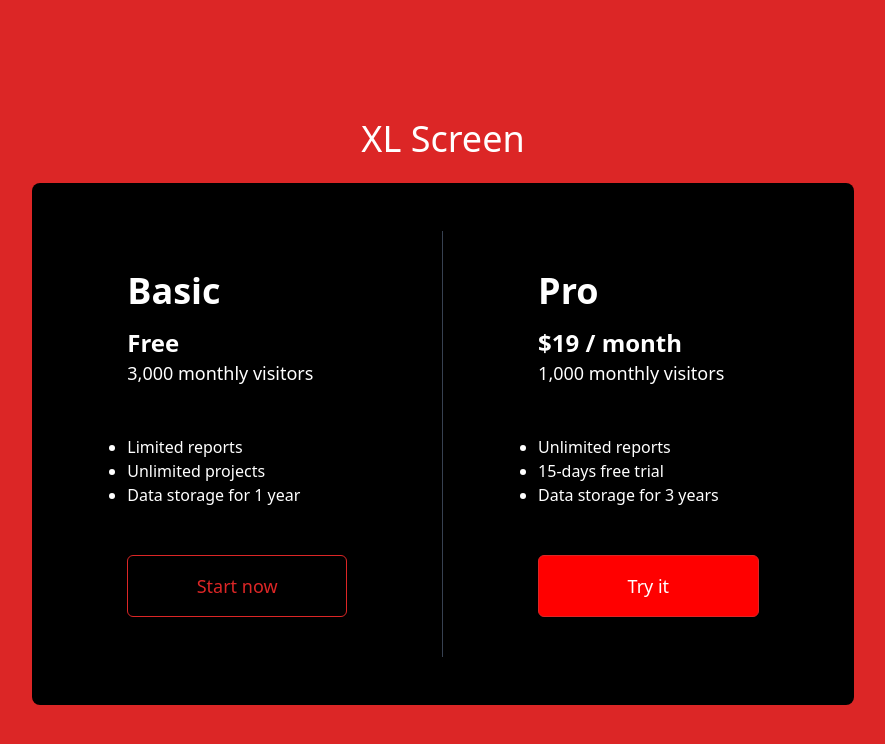
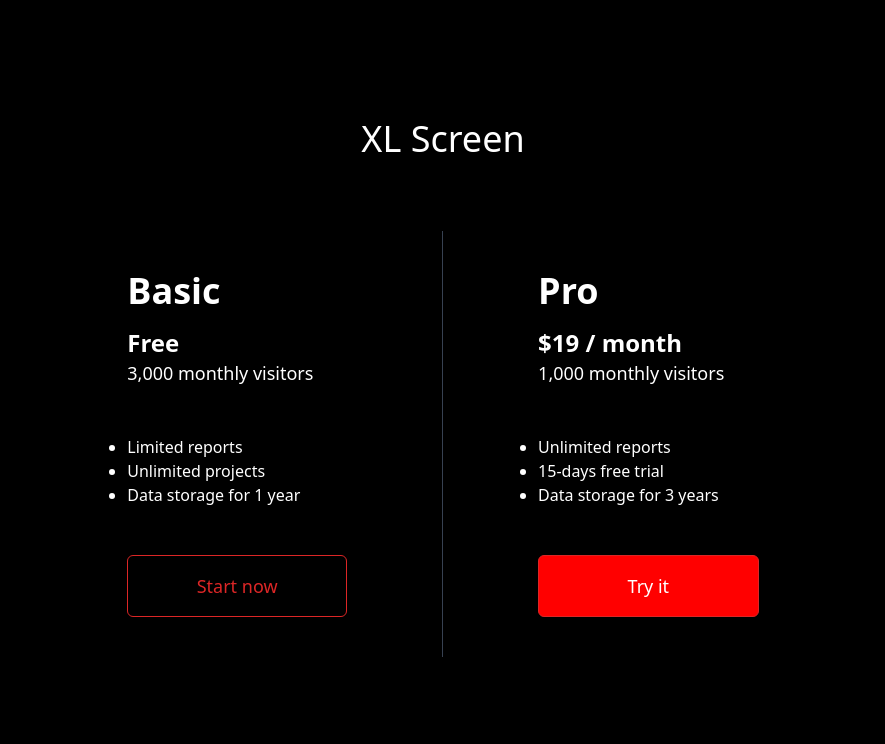
Before and after one commit to Brian1011/price_component_tailwind, a Next.js app: page / in a window 1280 px wide. Shown: the top 744 px of the page, without its empty margins (197-1082 px from the left). Built offline with nearby package versions, Linux system fonts and the light colour scheme.

Commit message:
change to black

```diff
--- a/pages/components/price.js
+++ b/pages/components/price.js
@@ -1,6 +1,6 @@
 export default function PriceComponent() {
     return (
-        <div className="bg-red-600 sm:h-screen min-h-screen w-screen flex items-center justify-center">
+        <div className="bg-black sm:h-screen min-h-screen w-screen flex items-center justify-center">
             <div className="min-h-screen w-full flex flex-col items-center justify-center mx-6 xl-mx-0">
                 {/*Break points*/}
                 <div className="text-white text-4xl py-6 text-center">
```
